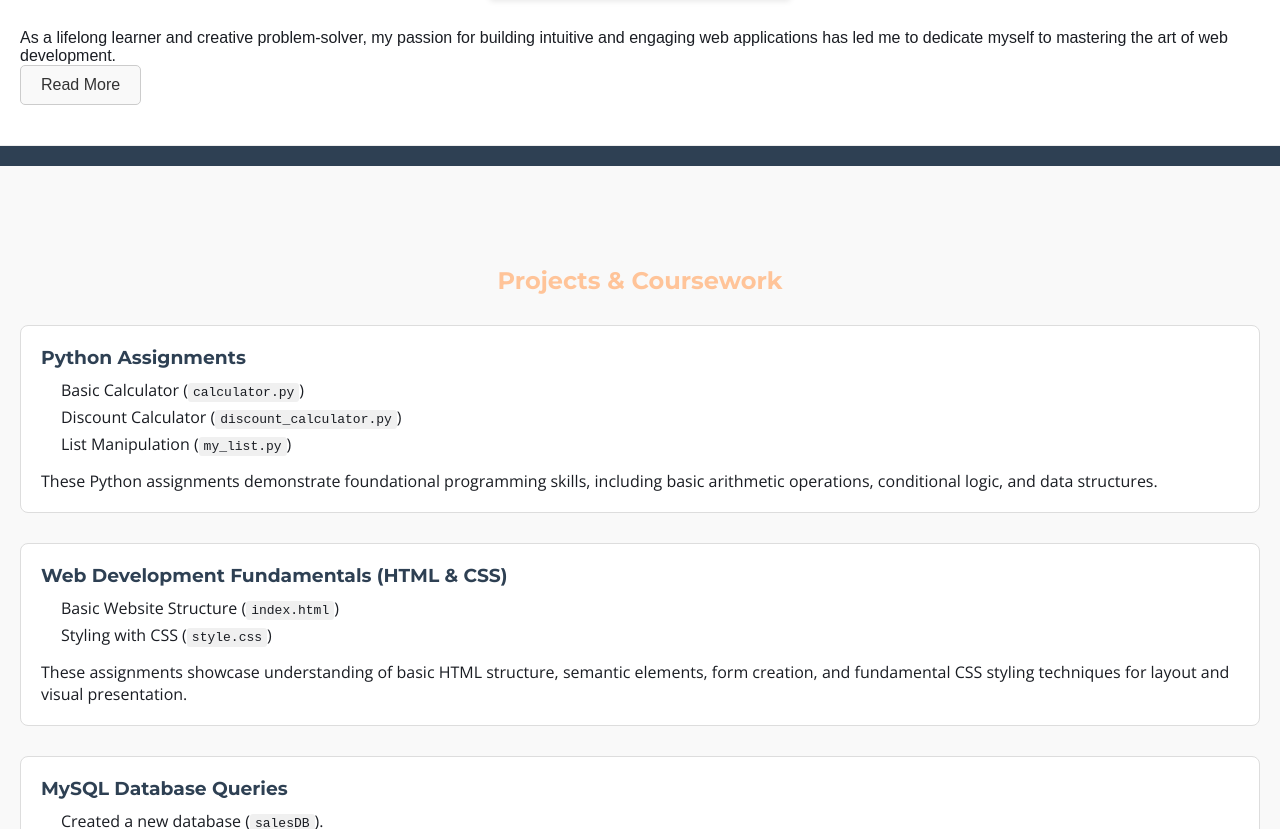
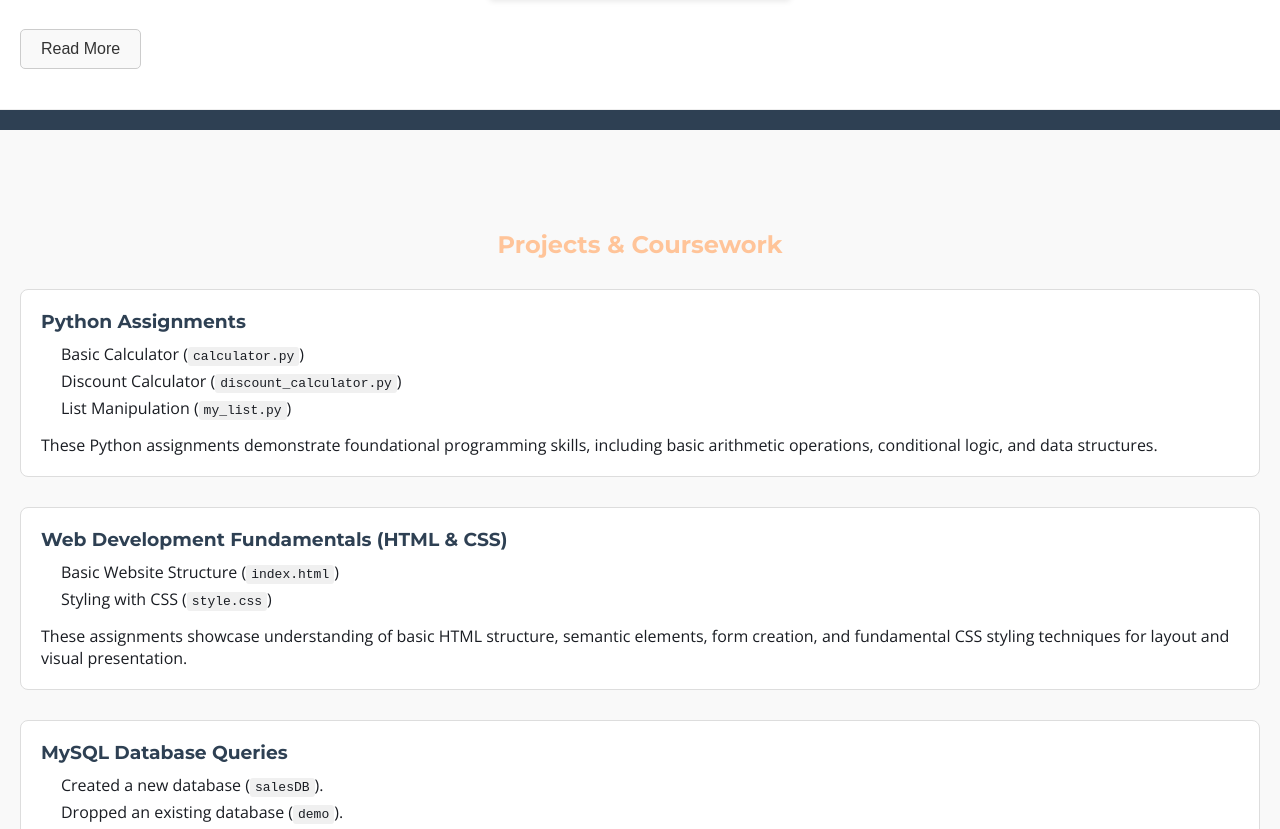
Before and after one commit to WayneChibeu/Personal-Portfolio-Project, a plain HTML site: page index.html in a window 1280 px wide. Shown: the part 1371-2200 px from the top of the page. Drawn offline with nearby package versions, Linux system fonts and the light colour scheme.

Commit message:
Refactor About Me section to use <details> for Read More functionality

```diff
--- a/index.html
+++ b/index.html
@@ -45,13 +45,15 @@
                     <figcaption class="about_caption">Wayne Chibeu</figcaption>
                 </figure>
                 <div class="about_text">
-                    <p id="short-about-me">As a lifelong learner and creative problem-solver, my passion for building intuitive and engaging web applications has led me to dedicate myself to mastering the art of web development.</p>
-                    <div id="full-about-me" style="display: none;">
-                        <p class="h5">
-                            As a lifelong learner and creative problem-solver, my passion for building intuitive and engaging web applications has led me to dedicate myself to mastering the art of web development, a journey that builds upon a strong foundation in analytical thinking and problem-solving gained from my diploma in Civil Engineering, which I completed with distinction. Driven by a desire to leverage my problem-solving skills in the dynamic world of technology, I am now honored to be on a fully funded scholarship with PLP Academy, undertaking an intensive 16-week program specializing in full-stack MERN development. Looking ahead, I am eager to contribute to innovative projects and continuously expand my skillset within the dynamic field of web development. I am particularly drawn to the ever-evolving nature of technology and am committed to staying at the forefront of new advancements through continuous learning.
-                        </p>
-                    </div>
-                    <button id="read-more-btn">Read More</button>
+                    <details>
+                        <summary id="read-more-btn">Read More</summary>
+                        <p id="short-about-me">As a lifelong learner and creative problem-solver, my passion for building intuitive and engaging web applications has led me to dedicate myself to mastering the art of web development.</p>
+                        <div id="full-about-me">
+                            <p class="h5">
+                                As a lifelong learner and creative problem-solver, my passion for building intuitive and engaging web applications has led me to dedicate myself to mastering the art of web development, a journey that builds upon a strong foundation in analytical thinking and problem-solving gained from my diploma in Civil Engineering, which I completed with distinction. Driven by a desire to leverage my problem-solving skills in the dynamic world of technology, I am now honored to be on a fully funded scholarship with PLP Academy, undertaking an intensive 16-week program specializing in full-stack MERN development. Looking ahead, I am eager to contribute to innovative projects and continuously expand my skillset within the dynamic field of web development. I am particularly drawn to the ever-evolving nature of technology and am committed to staying at the forefront of new advancements through continuous learning.
+                            </p>
+                        </div>
+                    </details>
                 </div>
             </div>
         </div>
```
